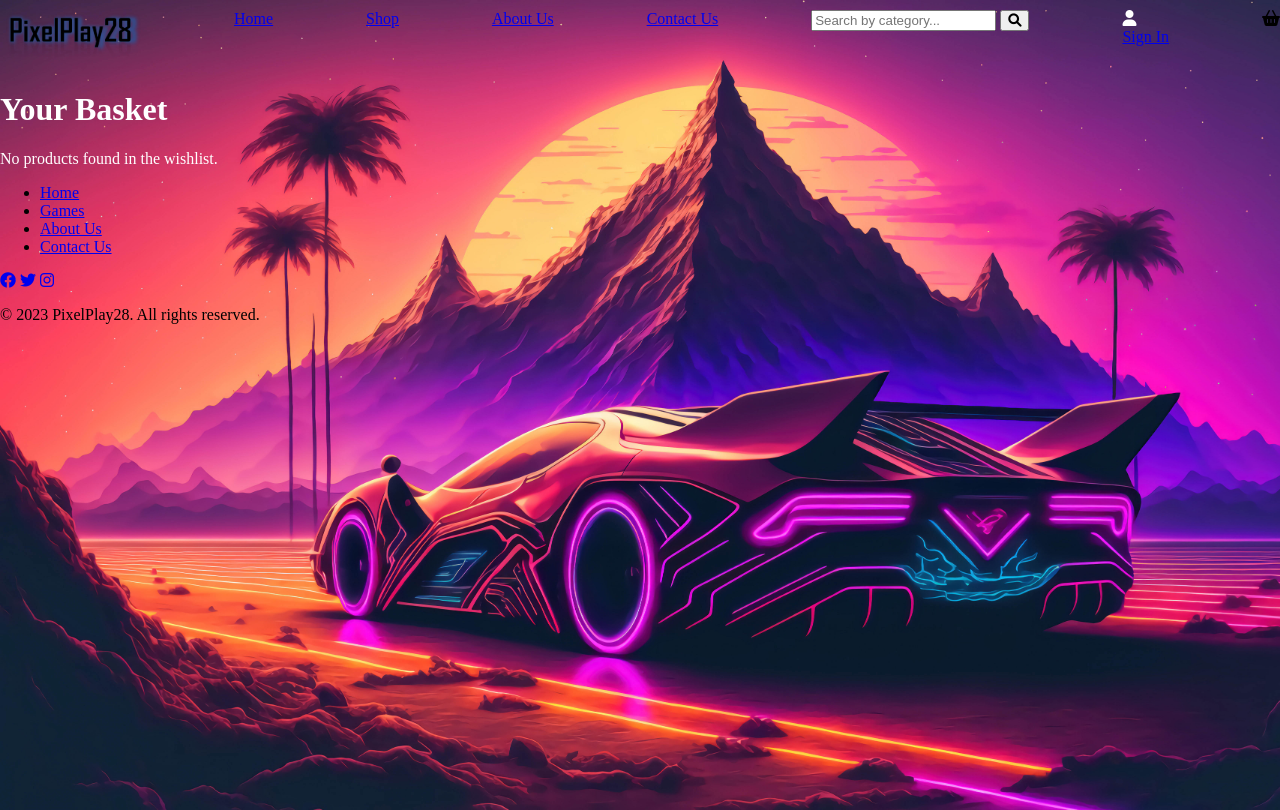
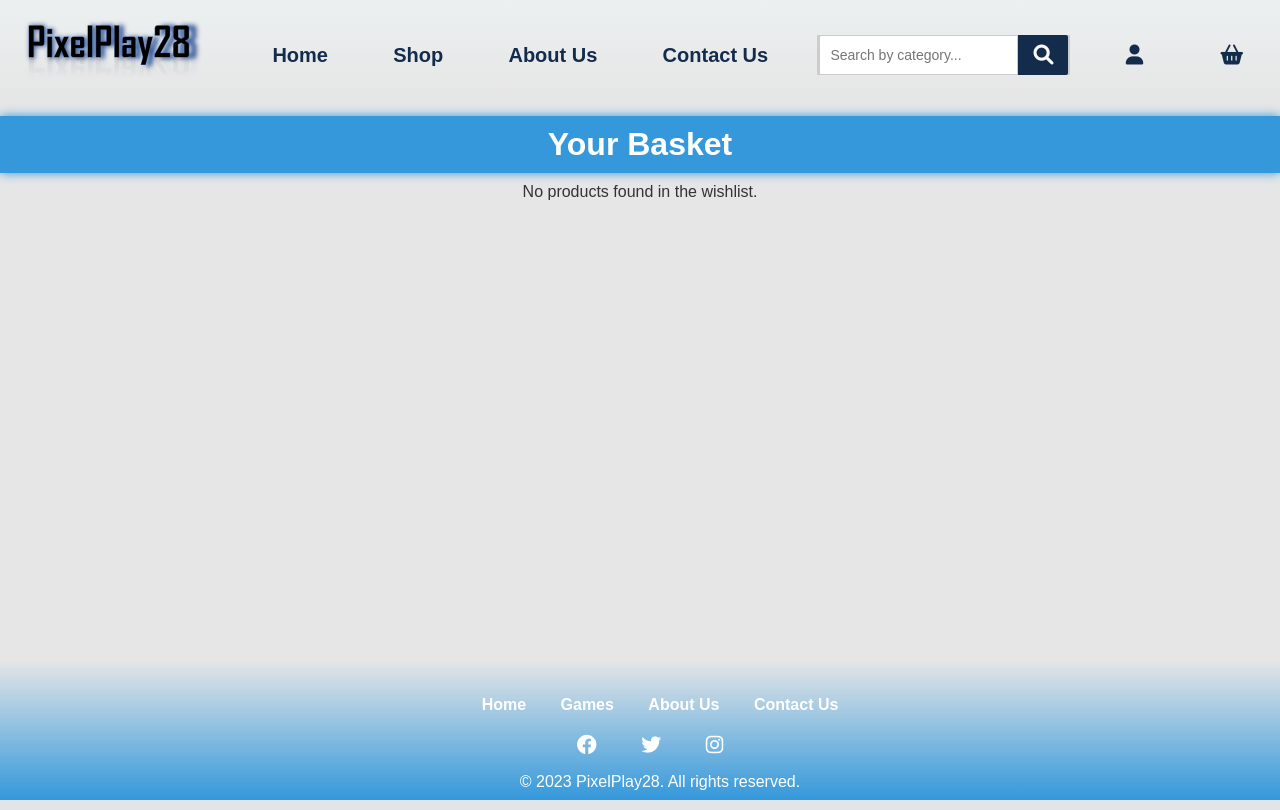
Before and after one commit to Laurynlau/Team28GitHub, a PHP site: page /basket.php in a window 1280 px wide. Run offline with PHP 8.4, Linux system fonts and the light colour scheme; data that the repository does not hold is empty.

Commit message:
Update basketStyle.css
Due to the new style changes, the css needed updating to accomodate this

```diff
--- a/basketStyle.css
+++ b/basketStyle.css
@@ -1,57 +1,162 @@
+/* All heading styles*/
+body {
+    font-family: Arial, sans-serif;
+    margin: 0;
+    padding: 0;
+    background-color: #e6e6e6;
+    color: #333;
+  }
+
 nav {
-    width: 100%;
-    height: 60px;
-    top: 0;
-    margin-top: 10px;
+    background: linear-gradient(to bottom,#ecf0f1, #e6e6e6);
+    padding-top: 15px;
+    padding-left: 15px;
+    padding-right: 15px;
+    text-align: center;
     display: flex;
     justify-content: space-between;
-
+    align-items: center;
+    flex-wrap: wrap;
   }
 
-nav ul {
-    display: flex;
-    list-style: none;
+  nav a {
+    color: #142c4b;
+    text-decoration: none;
+    padding: 14px 16px;
+    display: inline-block;
+    white-space: nowrap; /* Prevent text from wrapping */
+    font-weight: bold;
+    font-size: 20px;
   }
 
-.nav-section{
-  display: flex;
+nav a:hover {
+    background: linear-gradient(to bottom, #e6e6e6, #3498db); /* Gradient from off-white to primary color */
+    color: #ffffff;
   }
 
-nav ul li a {
-    color: rgb(255, 255, 255);
-    line-height: 60px;
-    padding: 0 20px;
-    font-size: 15px;
-    text-decoration: none;
-    border-radius: 7px;
-    margin-right:10px;
+.dropdown {
     display: inline-block;
   }
 
-nav ul li a:hover {
-    background-color: rgb(0, 255, 255);
+.dropdown-content {
+    color: #6f8695;
+    display: none;
+    position: absolute;
+    background-color:#ffffff;
+    box-shadow: 0 8px 16px #f9f9f9;
+    z-index: 1;
+    text-align: left;
+    font-weight: normal;
   }
 
-body {
-    background-image: url("sportscar.jpg");
-    background-size: cover;
-    height: 100vh;
-    margin: 0;
+.dropdown:hover .dropdown-content {
+    display: block;
   }
 
-div {
-    color: rgb(255, 255, 255);
+.search-container {
+    display: flex;
+    justify-content: center;
+    background-color: #cccccc;
+    box-shadow: 0 2px 5px #cccccc(0, 0, 0, 0.1);
+    transition: border-color 0.3s ease;
   }
 
-.page-container {
-    background-color: #343541;
-    width:60%;
-    margin-left: 20%;
-    padding: 20px;
-    margin-top: 100px;
-    border-radius: 25px;
-    box-shadow: 0 0 20px rgba(0, 255, 255, 0.5);
+input[type="text"] {
+    width: 70%;
+    padding: 10px;
+    border: 1px solid #cccccc;
+    border-radius: 2px 0 0 2px;
+    outline: none;
+    transition: border-color 0.3s ease;
+    font-size: 14px;
+  }
+
+input[type="text"]:focus {
+    border-color: #2c5393;
+  }
+
+.search-icon {
+    font-size: 20px;
+    color: #f9f9f9;
+  }
+
+.search-btn {
+    padding: 10px 15px;
+    background-color: #142c4b;
+    border: none;
+    border-radius: 0 2px 2px 0;
+    cursor: pointer;
+    color: #f9f9f9;
+  }
+
+.icon {
+    color: #142c4b;
+    font-size: 20px;
+    margin: 0 10px;
+    padding: 12px;
+  }
+
+.icon:hover{
+    background: linear-gradient(to bottom, #e6e6e6, #3498db);
+    color: #ffffff;
+  }
+
+.logo {
+    max-width: 45%;
+    margin-right: 20px;
+    height: 80px;
+  }
+
+.dropdown-content a {
+    font-weight:lighter ;
+    font-size: 18px;
+    color: #142c4b;
+  }
+
+.photosensitivity-disclaimer {
+    background-color: #f0f0f0;
+    color: #555555;
+    padding: 10px;
+    border: 1px solid #cccccc;
+    border-radius: 5px;
+    margin-top: 10px;
     text-align: center;
+  }
+
+
+/* Basket body styles*/
+.hero-section {
+    position: relative;
+    width: 100%;
+    overflow: hidden;
+    text-align: center;
+  }
+
+ .featured-games-title {
+    margin-bottom: 10px;
+    background-color: #3498db;
+    color: #ffffff;
+    padding: 10px 0;
+    box-shadow: 0 0 10px #3498db;
+  }
+
+ .btn {
+    position: absolute;
+    bottom: 20px; /* Adjust the distance from the bottom */
+    left: 50%;
+    transform: translateX(-50%);
+    display: inline-block;
+    padding: 10px 20px;
+    background-color: #3498db;
+    color: #ffffff;
+    text-decoration: none;
+    font-weight: bold;
+    border-radius: 5px;
+    transition: background-color 0.3s ease;
+  }
+
+ .btn:hover {
+    background-color: #2c3e50;
   }
 
   .row-container {
@@ -59,15 +164,14 @@ div {
   }
 
   .item-container {
+    margin-top:50px;
     display: flex;
     height: auto;
-  margin-bottom: 50px;
-  margin-left: 10%;
-  box-shadow: 0 0 10px rgba(0, 255, 255, 0.5);
+    margin-left: 20%;
+    box-shadow: 0 0 10px #3498db;
     border-radius: 15px;
-  width:70%;
+    width:60%;
   }
-
 
   .left-section, .middle-section, .single-section, .next-column{
     flex: 1;
@@ -86,6 +190,10 @@ div {
     display: flex;
     flex-direction: column;
     align-items: center; /* Center items horizontally */
+  }
+
+  .quantity {
+    margin-top:16px;
   }
 
   .right-align{
@@ -118,12 +226,11 @@ div {
 
   .bin-container {
       width: 10%;
-    margin-bottom: 50px;
       border: none;
   }
 
   .bin-button {
-    margin-top:25%;
+      margin-top:50%;
       border: none;
       padding: 0;
       background: none;
@@ -131,7 +238,6 @@ div {
     }
 
   .bin-img {
-  margin-top:50%;
     margin-left: 25%;
     width: 40px;
     height:auto;
@@ -139,7 +245,7 @@ div {
 
   .price {
     font-size: 25px;
-  margin-top:20px;
+    margin-top:30px;
   }
 
   .checkout-container {
@@ -156,6 +262,7 @@ div {
 
   .total-text {
     font-size: 25px;
+    margin-top: 2px;
   }
 
   .checkout-button {
@@ -163,11 +270,70 @@ div {
       padding:8px;
       font-size: 20px;
       border-radius: 20px;
-    box-shadow: 0 0 10px rgba(0, 255, 255, 0.5);
+      box-shadow: 0 0 10px #3498db;
       margin-left: 35%;
+      border-color: #3498db;
   }
 
   .product-img, .left-section {
     width:80px;
     height:auto;
   }
+
+  .update {
+    margin-top: 10px;
+  }
+
+
+ @media (max-width: 768px) {}
+
+
+/* All footer styles*/
+footer {
+    background: linear-gradient(to bottom, #e6e6e6, #3498db);
+    color: #ffffff;
+    padding: 20px;
+    text-align: center;
+    position: fixed;
+    height: 100px;
+    width: 100%;
+    bottom: 0;
+  }
+
+footer ul {
+    list-style: none;
+    padding: 0;
+  }
+
+footer li {
+    display: inline;
+    margin: 0 15px;
+  }
+
+footer a {
+    color: #ffffff;
+    text-decoration: none;
+    font-weight: bold;
+    font-size: 16px;
+  }
+
+footer a:hover {
+    text-decoration: underline;
+   color: #333;
+ }
+
+.footer-social {
+    margin-top: 20px;
+  }
+
+.footer-social a {
+    display: inline-block;
+    margin: 0 10px;
+    margin-right: 30px;
+    color: #ffffff;
+    font-size: 20px;
+  }
+
+.footer-social a:hover {
+    color: #333
+  }
```
Lines whose indentation alone changed are shown as unchanged.
